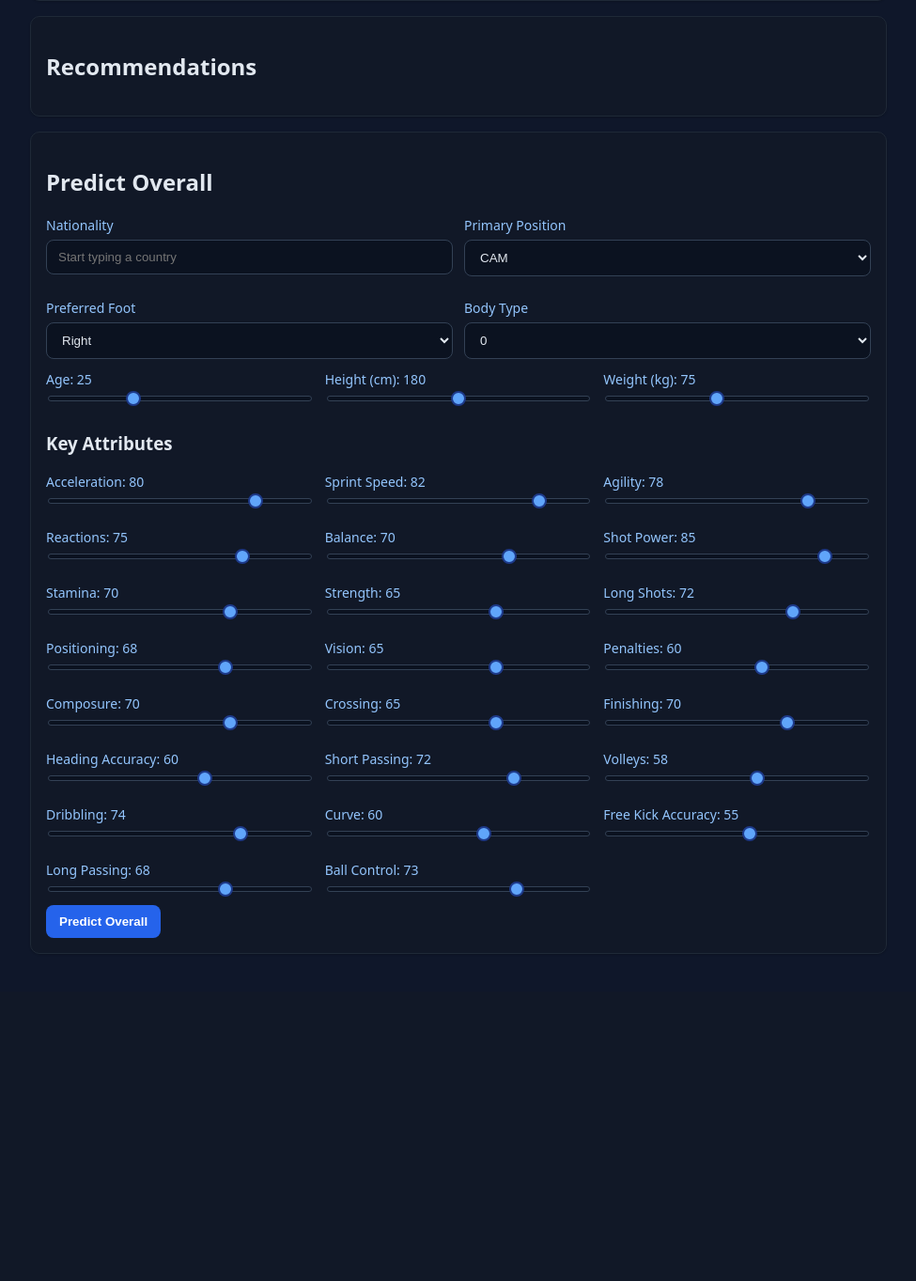
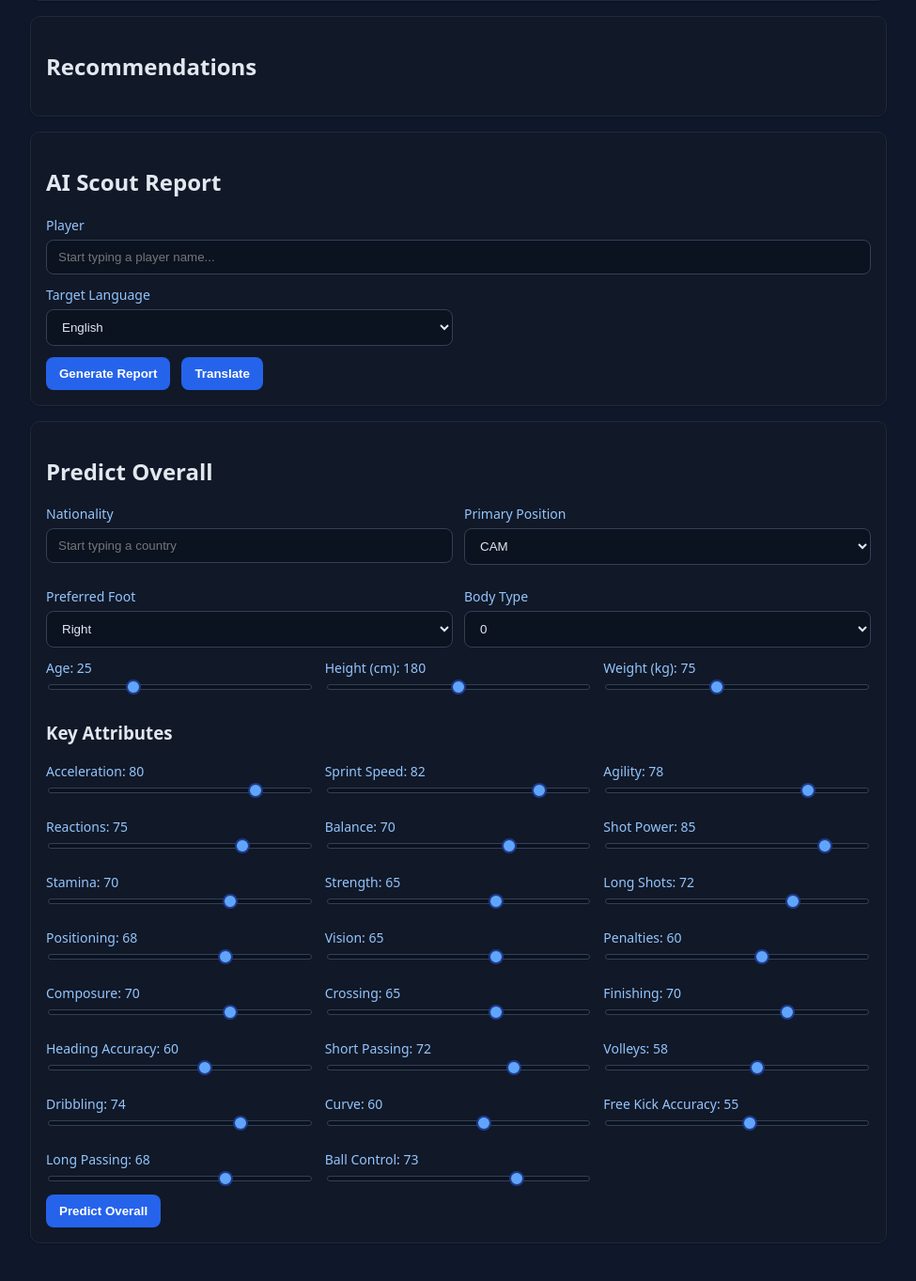
Before and after one commit to mayarbriki/flaskapi, a Flask app: page / in a window 1280 px wide. Shown: the part 294-1657 px from the top of the page at 94% size, without its empty margins (152-1127 px from the left). Before the commit the page ends 1309 px from the top, so only its background shows below. Run offline with Flask 3, Linux system fonts and the light colour scheme.

Commit message:
raport d'un joueur et traduction

```diff
--- a/app.py
+++ b/app.py
@@ -6,11 +6,16 @@ import numpy as np
 import joblib
 import json
 import os
+import urllib.request
+import urllib.parse
+import urllib.error
+import html
 
 app = Flask(__name__)
 
 # Load dataset
-df = pd.read_csv("fifa_players.csv")
+raw_df = pd.read_csv("fifa_players.csv")
+df = raw_df.copy()
 
 # Keep copies of original fields for display
 if 'positions' in df.columns:
@@ -130,6 +135,299 @@ def _prepare_input_row(payload: dict):
     X = pd.DataFrame([row])[features]
     Xs = _overall_scaler.transform(X)
     return Xs
+
+def generate_ai_scout_report(player_data):
+    """Simule un appel d'API IA pour générer un rapport de scoutage.
+
+    Entrée attendue (dict):
+    - name: str
+    - positions/position: str
+    - overall ou overall_rating: number
+    - potential: number
+    - top_stats: list[(stat_name, value)] (jusqu'à 10)
+    """
+    name = str(player_data.get('name', 'Joueur')).strip()
+    position = str(player_data.get('position') or player_data.get('positions') or '').strip()
+    primary_position = position.split(',')[0].strip() if position else ''
+
+    overall = player_data.get('overall')
+    if overall is None:
+        overall = player_data.get('overall_rating')
+    potential = player_data.get('potential')
+    top_stats = player_data.get('top_stats') or []
+
+    def norm_val(v):
+        try:
+            if pd.isna(v):
+                return None
+            v = float(v)
+            return int(v) if v.is_integer() else round(v, 1)
+        except Exception:
+            return None
+
+    o = norm_val(overall)
+    p = norm_val(potential)
+
+    # Synthèse (3 phrases basées sur Overall/Potential)
+    synth_parts = []
+    if primary_position:
+        synth_parts.append(f"Profil de recrutement pour {name} ({primary_position}).")
+    else:
+        synth_parts.append(f"Profil de recrutement pour {name}.")
+    if o is not None and p is not None:
+        margin = p - o
+        if margin >= 6:
+            marge_txt = "une marge de progression importante"
+        elif margin >= 3:
+            marge_txt = "une marge de progression modérée"
+        else:
+            marge_txt = "une progression mesurée"
+        synth_parts.append(f"Évalué à {o} d'overall avec un potentiel projeté à {p}, indiquant {marge_txt}.")
+    elif o is not None:
+        synth_parts.append(f"Évalué à {o} d'overall.")
+    elif p is not None:
+        synth_parts.append(f"Potentiel projeté à {p}.")
+    else:
+        synth_parts.append("Indicateurs globaux non disponibles.")
+    synth_parts.append("Projection positive à court/moyen terme au regard des indicateurs clés.")
+
+    # Points forts (3 à 5)
+    strengths = []
+    k = min(5, len(top_stats))
+    for i, item in enumerate(top_stats[:k]):
+        try:
+            stat_name, stat_val = item
+        except Exception:
+            if isinstance(item, dict):
+                stat_name = item.get('stat') or item.get('name') or 'Attribut'
+                stat_val = item.get('value')
+            else:
+                stat_name = 'Attribut'
+                stat_val = None
+        pretty = str(stat_name).replace('_', ' ').title()
+        v = norm_val(stat_val)
+        v_str = "N/A" if v is None else str(v)
+        if i == 0:
+            analysis = "Impact déterminant dans les situations clés."
+        elif i == 1:
+            analysis = "Atout fiable et répétable au haut niveau."
+        elif i == 2:
+            analysis = "Contribution tangible à la structure collective."
+        elif i == 3:
+            analysis = "Renforce la polyvalence du profil."
+        else:
+            analysis = "Indicateur de constance sur la durée."
+        strengths.append(f"- {pretty} {v_str}: {analysis}")
+
+    # Conclusion
+    if o is not None and p is not None:
+        growth = p - o
+        if growth >= 6:
+            reco = "Investissement prioritaire recommandé, avec plan de développement individualisé."
+        elif growth >= 3:
+            reco = "Candidat sérieux à suivre de près; engagement opportuniste selon contexte budgétaire."
+        else:
+            reco = "Profil mature apte à contribuer rapidement selon besoin immédiat."
+    else:
+        reco = "Recommandation sous réserve d'observation complémentaire."
+
+    # Assemblage du rapport
+    title = f"Rapport de Scout IA - {name}"
+    sep = "-" * len(title)
+    report = []
+    report.append(title)
+    report.append(sep)
+    report.append(f"Synthèse : {' '.join(synth_parts)}")
+    report.append("Points Forts Clés :")
+    if strengths:
+        report.extend(strengths[:max(3, min(5, len(strengths)))])
+    else:
+        report.append("- Données insuffisantes pour extraire des points forts.")
+    report.append(f"Conclusion et Potentiel : {reco}")
+
+    return "\n".join(report)
+
+def _chunk_text(text: str, max_chars: int = 450) -> list[str]:
+    """Split text into chunks under max_chars, preferring newline/space boundaries."""
+    if text is None:
+        return ['']
+    s = str(text)
+    if len(s) <= max_chars:
+        return [s]
+    chunks = []
+    current = []
+    current_len = 0
+    # Prefer splitting on lines first
+    for line in s.split('\n'):
+        line = line.rstrip('\r')
+        if not line:
+            if current_len + 1 <= max_chars:
+                current.append('')
+                current_len += 1
+            else:
+                chunks.append('\n'.join(current))
+                current = ['']
+                current_len = 1
+            continue
+        if current_len + len(line) + (1 if current else 0) <= max_chars:
+            current.append(line)
+            current_len += len(line) + (1 if len(current) > 1 else 0)
+        else:
+            # If line itself is too long, split on spaces
+            if len(line) > max_chars:
+                words = line.split(' ')
+                buf = ''
+                for w in words:
+                    if not buf:
+                        buf = w
+                    elif len(buf) + 1 + len(w) <= max_chars:
+                        buf += ' ' + w
+                    else:
+                        # flush buf
+                        if current_len + len(buf) + (1 if current else 0) <= max_chars:
+                            current.append(buf)
+                            current_len += len(buf) + (1 if len(current) > 1 else 0)
+                        else:
+                            chunks.append('\n'.join(current))
+                            current = [buf]
+                            current_len = len(buf)
+                        buf = w
+                if buf:
+                    if current_len + len(buf) + (1 if current else 0) <= max_chars:
+                        current.append(buf)
+                        current_len += len(buf) + (1 if len(current) > 1 else 0)
+                    else:
+                        chunks.append('\n'.join(current))
+                        current = [buf]
+                        current_len = len(buf)
+            else:
+                # flush current as a chunk and start a new one with this line
+                if current:
+                    chunks.append('\n'.join(current))
+                current = [line]
+                current_len = len(line)
+    if current:
+        chunks.append('\n'.join(current))
+    return chunks
+
+def _translate_try_providers(text_to_translate, target_language):
+    base = '' if text_to_translate is None else str(text_to_translate)
+    lang_norm = str(target_language or '').strip().lower()
+    if lang_norm in ('french', 'français', 'francais', 'fr'):
+        return base, 'passthrough'
+    lang_map = {
+        'english': 'en', 'en': 'en',
+        'spanish': 'es', 'es': 'es', 'español': 'es',
+        'german': 'de', 'de': 'de', 'deutsch': 'de',
+        'italian': 'it', 'it': 'it', 'italiano': 'it',
+        'portuguese': 'pt', 'pt': 'pt', 'português': 'pt',
+        'dutch': 'nl', 'nl': 'nl', 'nederlands': 'nl',
+        'turkish': 'tr', 'tr': 'tr', 'türkçe': 'tr',
+        'arabic': 'ar', 'ar': 'ar', 'العربية': 'ar',
+        'french': 'fr', 'français': 'fr', 'francais': 'fr', 'fr': 'fr',
+    }
+    target_code = lang_map.get(lang_norm)
+    if not target_code:
+        return f"[Traduit en {target_language}] - " + base, 'simulation'
+    if target_code == 'fr':
+        return base, 'passthrough'
+    # LibreTranslate attempts (chunked)
+    candidates = []
+    env_url = os.environ.get('LIBRE_TRANSLATE_URL', '').strip()
+    if env_url:
+        candidates.append(env_url)
+    candidates.extend([
+        'https://translate.argosopentech.com',
+        'https://libretranslate.de',
+        'https://libretranslate.com',
+    ])
+    for base_url in candidates:
+        try:
+            libre_url = base_url.rstrip('/') + '/translate'
+            parts = _chunk_text(base, max_chars=1800)
+            translated_parts = []
+            ok = True
+            for part in parts:
+                libre_payload = {
+                    'q': part,
+                    'source': 'fr',
+                    'target': target_code,
+                    'format': 'text',
+                }
+                libre_api_key = os.environ.get('LIBRE_TRANSLATE_API_KEY')
+                if libre_api_key:
+                    libre_payload['api_key'] = libre_api_key
+                req = urllib.request.Request(
+                    libre_url,
+                    data=json.dumps(libre_payload).encode('utf-8'),
+                    headers={ 'Content-Type': 'application/json' }
+                )
+                with urllib.request.urlopen(req, timeout=10) as resp:
+                    body = resp.read().decode('utf-8', errors='ignore')
+                data_lt = json.loads(body)
+                translated = data_lt.get('translatedText') or data_lt.get('translation')
+                if isinstance(translated, str) and translated.strip():
+                    translated_parts.append(translated)
+                else:
+                    ok = False
+                    break
+            if ok and translated_parts:
+                return '\n'.join(translated_parts), f'libretranslate:{base_url}'
+        except Exception:
+            continue
+    # MyMemory (chunked, 500 chars limit)
+    try:
+        parts = _chunk_text(base, max_chars=480)
+        out_parts = []
+        for part in parts:
+            mm_url = 'https://api.mymemory.translated.net/get?'+ urllib.parse.urlencode({
+                'q': part,
+                'langpair': f'fr|{target_code}',
+            })
+            with urllib.request.urlopen(mm_url, timeout=10) as resp:
+                body = resp.read().decode('utf-8', errors='ignore')
+            data_mm = json.loads(body)
+            status = int(data_mm.get('responseStatus', 500))
+            if status != 200:
+                raise RuntimeError(f"MyMemory status {status}")
+            translated = (data_mm.get('responseData') or {}).get('translatedText')
+            if not isinstance(translated, str) or not translated.strip():
+                raise RuntimeError("MyMemory empty chunk")
+            out_parts.append(html.unescape(translated))
+        if out_parts:
+            return '\n'.join(out_parts), 'mymemory'
+    except Exception:
+        pass
+    # Google
+    api_key = os.environ.get('GOOGLE_TRANSLATE_API_KEY')
+    if api_key:
+        try:
+            url = "https://translation.googleapis.com/language/translate/v2?key=" + urllib.parse.quote(api_key)
+            payload = {
+                "q": base[:4500],
+                "target": target_code,
+                "format": "text",
+                "source": "fr",
+            }
+            req = urllib.request.Request(
+                url,
+                data=json.dumps(payload).encode('utf-8'),
+                headers={ 'Content-Type': 'application/json' }
+            )
+            with urllib.request.urlopen(req, timeout=10) as resp:
+                body = resp.read().decode('utf-8', errors='ignore')
+            data = json.loads(body)
+            translations = data.get('data', {}).get('translations', [])
+            if translations:
+                translated = translations[0].get('translatedText', '')
+                return html.unescape(translated), 'google'
+        except Exception:
+            pass
+    return f"[Traduit en {target_language}] - " + base, 'simulation'
+
+def translate_text_ai(text_to_translate, target_language):
+    text, _provider = _translate_try_providers(text_to_translate, target_language)
+    return text
 
 # ----- API Endpoint -----
 @app.route('/', methods=['GET'])
@@ -277,6 +575,98 @@ def predict_overall():
     except Exception as e:
         return jsonify({ 'error': f'Prediction failed: {e}' }), 500
 
+@app.route('/api/scout-report', methods=['POST'])
+def api_scout_report():
+    """Génère un rapport de scoutage IA pour un joueur donné.
+
+    Corps JSON attendu: { "player_name": "L. Messi" }
+    Réponse: { "report": "..." }
+    """
+    try:
+        payload = request.get_json(silent=True) or {}
+        player_name = (payload.get('player_name') or '').strip()
+        if not player_name:
+            return jsonify({ 'error': 'Corps JSON invalide. Attendu: {"player_name": "Nom"}'}), 400
+
+        if 'name' not in raw_df.columns:
+            return jsonify({ 'error': 'La colonne "name" est absente du dataset.' }), 500
+
+        names = raw_df['name'].astype(str)
+        exact_mask = names.str.strip().str.lower() == player_name.lower()
+        candidates = raw_df[exact_mask]
+        if candidates.empty:
+            contains_mask = names.str.lower().str.contains(player_name.lower(), na=False)
+            candidates = raw_df[contains_mask]
+        if candidates.empty:
+            return jsonify({ 'error': f'Joueur "{player_name}" introuvable.' }), 404
+
+        row = candidates.iloc[0]
+
+        # Champs principaux
+        name = str(row.get('name', player_name))
+        positions_val = row.get('positions', None)
+        if positions_val is None and 'position' in raw_df.columns:
+            positions_val = row.get('position', None)
+
+        def pick(*keys):
+            for k in keys:
+                if k in raw_df.columns:
+                    return row.get(k, None)
+            return None
+
+        overall = pick('overall_rating', 'overall')
+        potential = pick('potential', 'potential_rating')
+
+        # Top 10 statistiques numériques
+        numeric_cols = raw_df.select_dtypes(include=[np.number]).columns.tolist()
+        exclude = {
+            'overall_rating','overall','potential',
+            'value_euro','wage_euro','release_clause_euro',
+            'sofifa_id','player_id','id','age','height_cm','weight_kg'
+        }
+        top_candidates = []
+        for c in numeric_cols:
+            if c in exclude:
+                continue
+            try:
+                val = row[c]
+            except Exception:
+                continue
+            if pd.isna(val):
+                continue
+            try:
+                top_candidates.append((c, float(val)))
+            except Exception:
+                continue
+        top_candidates.sort(key=lambda x: x[1], reverse=True)
+        top_stats = top_candidates[:10]
+
+        player_data = {
+            'name': name,
+            'positions': positions_val,
+            'overall_rating': overall,
+            'potential': potential,
+            'top_stats': top_stats,
+        }
+
+        report = generate_ai_scout_report(player_data)
+        return jsonify({ 'report': report }), 200
+    except Exception as e:
+        return jsonify({ 'error': f"Échec de génération du rapport: {e}" }), 500
+
+@app.route('/api/translate-report', methods=['POST'])
+def api_translate_report():
+    try:
+        payload = request.get_json(silent=True) or {}
+        text = payload.get('text', None)
+        target_lang = payload.get('target_lang', None)
+        if text is None or not isinstance(target_lang, str) or not target_lang.strip():
+            return jsonify({ 'error': 'Champs manquants: "text" et/ou "target_lang"' }), 400
+        translated, provider = _translate_try_providers(text, target_lang)
+        return jsonify({ 'translated_text': translated, 'provider': provider }), 200
+    except Exception as e:
+        return jsonify({ 'error': f"Échec de traduction: {e}" }), 500
+
 # ----- Run the App -----
 if __name__ == '__main__':
     app.run(debug=True)
--- a/static/app.js
+++ b/static/app.js
@@ -20,6 +20,18 @@ const selFoot = document.getElementById('pf-foot');
 const selBody = document.getElementById('pf-body');
 const inpNat = document.getElementById('pf-nationality');
 const natList = document.getElementById('nationality-list');
+
+// AI Scout Report elements
+const scoutForm = document.getElementById('scout-form');
+const scoutBtn = document.getElementById('scout-btn');
+const scoutInput = document.getElementById('sr-player');
+const scoutErr = document.getElementById('scout-error');
+const scoutOut = document.getElementById('scout-output');
+const scoutLang = document.getElementById('sr-lang');
+const translateBtn = document.getElementById('translate-btn');
+const scoutTransErr = document.getElementById('scout-trans-error');
+const scoutTranslation = document.getElementById('scout-translation');
+const scoutProvider = document.getElementById('scout-provider');
 
 let suggestAbort = null;
 
@@ -50,6 +62,59 @@ playerInput.addEventListener('input', (e) => {
     fetchPlayers(q);
   }
 });
+
+// Mirror suggestions on the scout input as well
+if (scoutInput) {
+  scoutInput.addEventListener('input', (e) => {
+    const q = e.target.value.trim();
+    if (q.length >= 2) {
+      fetchPlayers(q);
+    }
+  });
+}
+
+if (translateBtn) {
+  translateBtn.addEventListener('click', async () => {
+    if (scoutTransErr) scoutTransErr.hidden = true;
+    if (scoutTranslation) { scoutTranslation.hidden = true; scoutTranslation.textContent = ''; }
+
+    const reportText = (scoutOut && !scoutOut.hidden && typeof scoutOut.textContent === 'string') ? scoutOut.textContent.trim() : '';
+    if (!reportText) {
+      if (scoutTransErr) { scoutTransErr.textContent = 'Generate a report first.'; scoutTransErr.hidden = false; }
+      return;
+    }
+    const targetLang = (scoutLang?.value || '').trim() || 'English';
+
+    try {
+      translateBtn.disabled = true;
+      if (scoutForm) scoutForm.classList.add('loading');
+      const res = await fetch('/api/translate-report', {
+        method: 'POST',
+        headers: { 'Content-Type': 'application/json' },
+        body: JSON.stringify({ text: reportText, target_lang: targetLang })
+      });
+      const data = await res.json().catch(() => ({}));
+      if (!res.ok) {
+        throw new Error(data?.error || 'Translation failed');
+      }
+      if (scoutTranslation) {
+        scoutTranslation.textContent = data.translated_text || '';
+        scoutTranslation.hidden = false;
+        scoutTranslation.scrollIntoView({ behavior: 'smooth', block: 'center' });
+      }
+      if (scoutProvider) {
+        const pv = data.provider || 'unknown';
+        scoutProvider.textContent = `Provider: ${pv}`;
+        scoutProvider.hidden = false;
+      }
+    } catch (e) {
+      if (scoutTransErr) { scoutTransErr.textContent = e.message; scoutTransErr.hidden = false; }
+    } finally {
+      translateBtn.disabled = false;
+      if (scoutForm) scoutForm.classList.remove('loading');
+    }
+  });
+}
 
 recommendBtn.addEventListener('click', async () => {
   const player = playerInput.value.trim();
@@ -97,6 +162,47 @@ recommendBtn.addEventListener('click', async () => {
     recommendBtn.disabled = false;
   }
 });
+
+// Generate AI Scout Report handler
+if (scoutBtn) {
+  scoutBtn.addEventListener('click', async () => {
+    const playerName = (scoutInput?.value || '').trim() || (playerInput?.value || '').trim();
+    if (scoutErr) scoutErr.hidden = true;
+    if (scoutOut) { scoutOut.hidden = true; scoutOut.textContent = ''; }
+    if (scoutTransErr) scoutTransErr.hidden = true;
+    if (scoutTranslation) { scoutTranslation.hidden = true; scoutTranslation.textContent = ''; }
+    if (scoutProvider) { scoutProvider.hidden = true; scoutProvider.textContent = ''; }
+
+    if (!playerName) {
+      if (scoutErr) { scoutErr.textContent = 'Please enter a player name.'; scoutErr.hidden = false; }
+      return;
+    }
+
+    try {
+      scoutBtn.disabled = true;
+      if (scoutForm) scoutForm.classList.add('loading');
+      const res = await fetch('/api/scout-report', {
+        method: 'POST',
+        headers: { 'Content-Type': 'application/json' },
+        body: JSON.stringify({ player_name: playerName })
+      });
+      const data = await res.json().catch(() => ({}));
+      if (!res.ok) {
+        throw new Error(data?.error || 'Request failed');
+      }
+      if (scoutOut) {
+        scoutOut.textContent = data.report || '';
+        scoutOut.hidden = false;
+        scoutOut.scrollIntoView({ behavior: 'smooth', block: 'center' });
+      }
+    } catch (e) {
+      if (scoutErr) { scoutErr.textContent = e.message; scoutErr.hidden = false; }
+    } finally {
+      scoutBtn.disabled = false;
+      if (scoutForm) scoutForm.classList.remove('loading');
+    }
+  });
+}
 
 function showError(msg) {
   errorBox.textContent = msg;
--- a/static/styles.css
+++ b/static/styles.css
@@ -169,3 +169,14 @@ input[type="range"]:focus { outline: none; box-shadow: none; }
     left: 20px;
   }
 }
+
+.report {
+  background: #0b1220;
+  color: #e2e8f0;
+  border: 1px solid #334155;
+  border-radius: 8px;
+  padding: 12px;
+  white-space: pre-wrap;
+  line-height: 1.5;
+  font-family: ui-monospace, SFMono-Regular, Menlo, Monaco, Consolas, "Liberation Mono", "Courier New", monospace;
+}
--- a/templates/index.html
+++ b/templates/index.html
@@ -15,6 +15,7 @@
     <nav class="sidebar-nav">
       <a href="#search" onclick="scrollToSection('search-form')">Player Search</a>
       <a href="#recommendations" onclick="scrollToSection('results')">Recommendations</a>
+      <a href="#scout" onclick="scrollToSection('scout')">AI Scout Report</a>
       <a href="#predict" onclick="scrollToSection('predict')">Predict Overall</a>
       <a href="#about" onclick="showAbout()">About</a>
     </nav>
@@ -57,6 +58,41 @@
         </thead>
         <tbody></tbody>
       </table>
+    </div>
+
+    <div id="scout" class="card">
+      <h2>AI Scout Report</h2>
+      <form id="scout-form" onsubmit="return false;">
+        <div class="field">
+          <label for="sr-player">Player</label>
+          <input id="sr-player" type="text" placeholder="Start typing a player name..." list="player-list" autocomplete="off" />
+        </div>
+        <div class="grid">
+          <div class="field">
+            <label for="sr-lang">Target Language</label>
+            <select id="sr-lang">
+              <option>English</option>
+              <option>Spanish</option>
+              <option>German</option>
+              <option>Italian</option>
+              <option>Portuguese</option>
+              <option>Dutch</option>
+              <option>Turkish</option>
+              <option>Arabic</option>
+              <option>French</option>
+            </select>
+          </div>
+        </div>
+        <div class="actions">
+          <button id="scout-btn" type="button">Generate Report</button>
+          <button id="translate-btn" type="button">Translate</button>
+        </div>
+        <div id="scout-error" class="error" hidden></div>
+        <pre id="scout-output" class="report" hidden></pre>
+        <div id="scout-trans-error" class="error" hidden></div>
+        <pre id="scout-translation" class="report" hidden></pre>
+        <div id="scout-provider" class="success" hidden></div>
+      </form>
     </div>
 
     <div id="predict" class="card">
```
